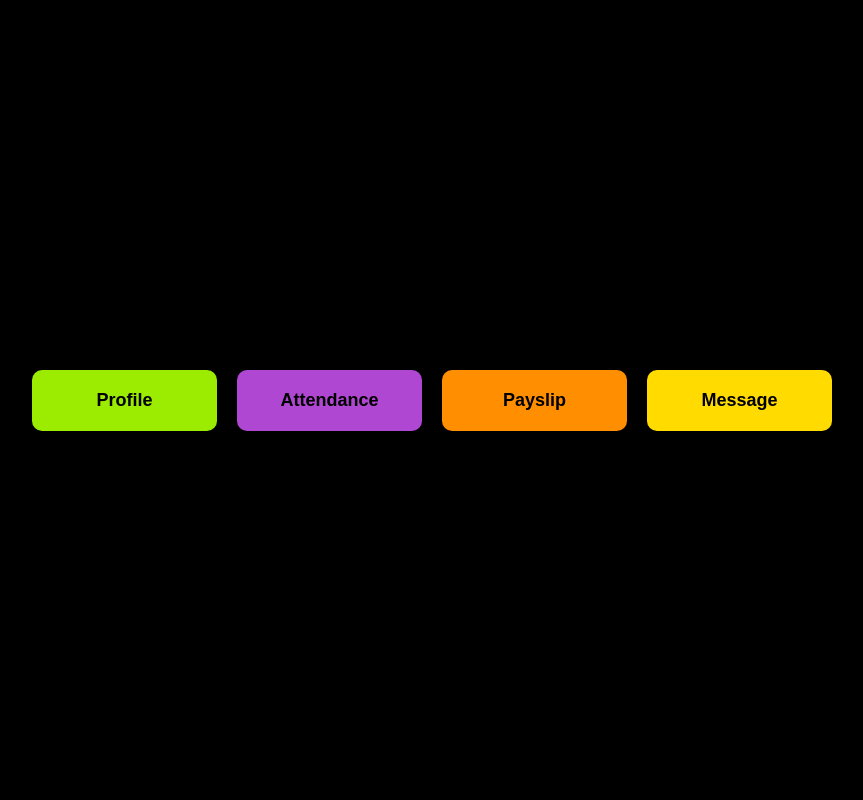
After one commit to xtremerohit/myempo, a PHP site: page /home.php in a window 1280 px wide. The commit adds this page. Shown: the whole page, without its empty margins (208-1071 px from the left). Run offline with PHP 8.4, Linux system fonts and the light colour scheme.

Commit message:
added home.php page and navbar.php

```diff
--- /dev/null
+++ b/home.php
@@ -0,0 +1,72 @@
+<!DOCTYPE html>
+<html lang="en">
+<head>
+    <meta charset="UTF-8">
+    <meta name="viewport" content="width=device-width, initial-scale=1.0">
+    <title>Home</title>
+    <style>
+        body {
+            font-family: Arial, sans-serif;
+            display: flex;
+            justify-content: center;
+            align-items: center;
+            height: 100vh;
+            margin: 0;
+            background-color: black;
+        }
+        .container {
+            display: grid;
+            gap: 20px;
+            grid-template-columns: repeat(auto-fit, minmax(150px, 1fr));
+            width: 90%;
+            max-width: 800px;
+        }
+        .card {
+            background-color: #ffffff;
+            border-radius: 10px;
+            box-shadow: 0 4px 8px rgba(0,0,0,0.1);
+            padding: 20px;
+            text-align: center;
+            transition: transform 0.3s ease;
+            text-decoration: none;
+            color: inherit;
+        }
+        .card:hover {
+            transform: translateY(-10px);
+        }
+        .card h3 {
+            margin: 0;
+            font-size: 18px;
+            font-weight: bold;
+        }
+        #card1{
+            background-color: #9BEC00;
+        }
+        #card2{
+            background-color: #AF47D2;
+        }
+        #card3{
+            background-color: #FF8F00;
+        }
+        #card4{
+            background-color: #FFDB00;
+        }
+    </style>
+</head>
+<body>
+    <div class="container">
+        <a href="#" class="card" id="card1">
+            <h3>Profile</h3>
+        </a>
+        <a href="#" class="card" id="card2">
+            <h3>Attendance</h3>
+        </a>
+        <a href="#" class="card" id="card3">
+            <h3>Payslip</h3>
+        </a>
+        <a href="#" class="card" id="card4">
+            <h3>Message</h3>
+        </a>
+    </div>
+</body>
+</html>
```
Also changed, not shown: Attendance.php (+97 -67 lines), navbar.php (added, +30 -0 lines).
